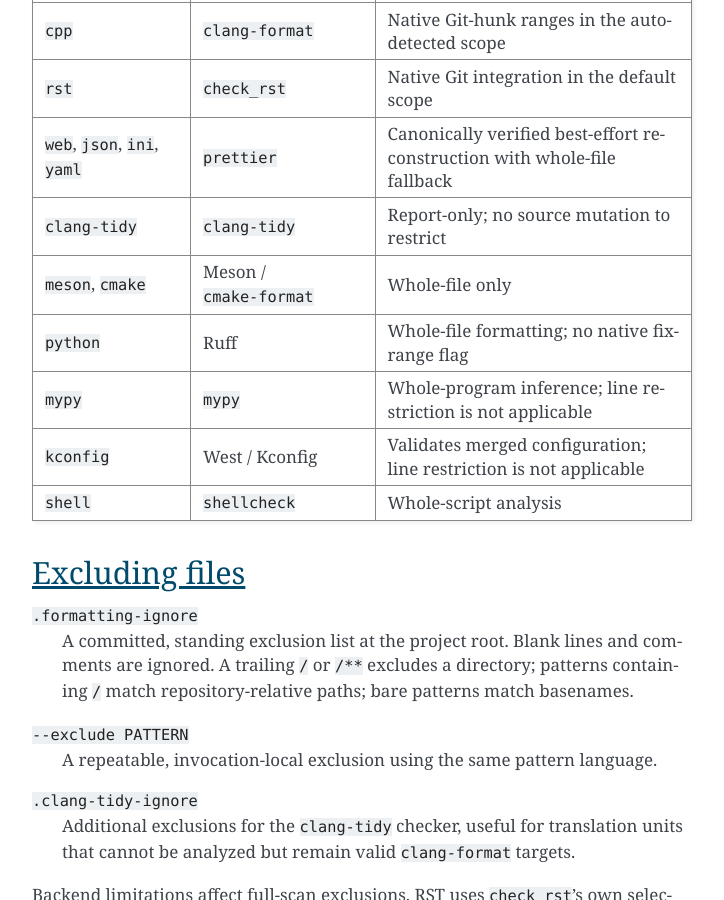
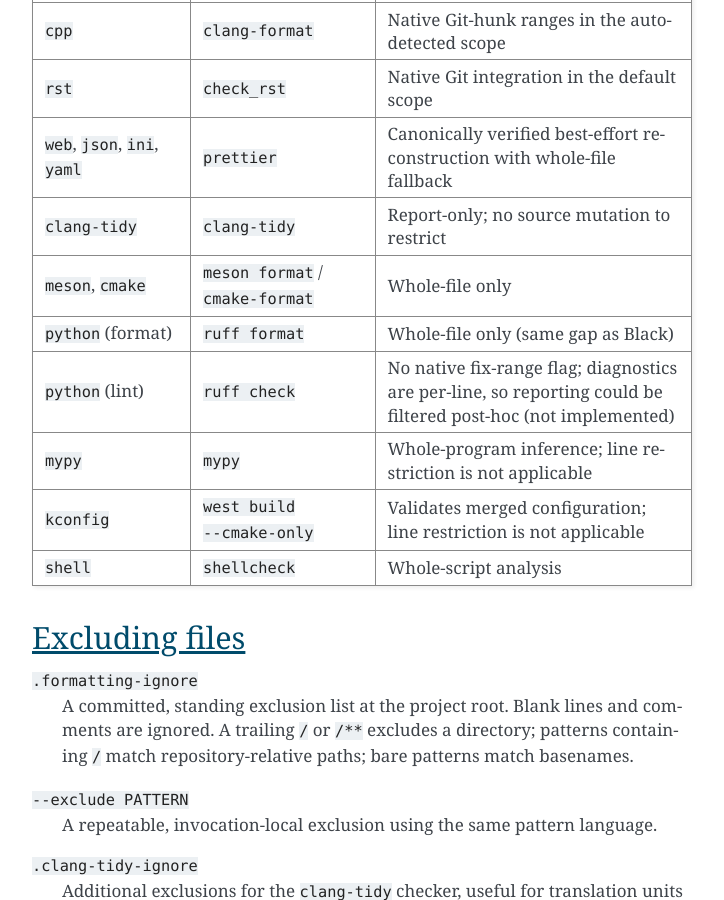
Before and after one commit to dememax/check_formatting, a Sphinx documentation site: the page built from docs/check_formatting.rst, in a window 1280 px wide and 900 px high, scrolled down 6157 px. Shown: the whole window, without its empty margins (388-1112 px from the left). Built offline with Sphinx 7.4.7, drawn with Linux system fonts in a browser that asks for light colours.

Commit message:
docs: align Backend scope matrix's backend names with Registered checkers
Three cells had drifted from the names Registered checkers already
established, and one merge lost real information:

- meson/cmake row: 'Meson' -> '``meson format``' (was naming the tool,
  not the backend, and unlike every other cell in the column wasn't
  even inline-literal formatted).
- kconfig row: 'West / Kconfig' -> '``west build --cmake-only``' (Kconfig
  is the subsystem being validated, not a backend name).
- python row split into 'python (format)' / 'python (lint)', mirroring
  README's own Scope guarantee table: the merged row's 'no native
  fix-range flag' blended ruff format's total absence of a range flag
  with ruff check's per-line-but-unfiltered diagnostics, two distinct
  facts.

Co-Authored-By: Claude Sonnet 5 <noreply@anthropic.com>

```diff
--- a/docs/check_formatting.rst
+++ b/docs/check_formatting.rst
@@ -314,16 +314,20 @@ Backend scope matrix
      - ``clang-tidy``
      - Report-only; no source mutation to restrict
    * - ``meson``, ``cmake``
-     - Meson / ``cmake-format``
+     - ``meson format`` / ``cmake-format``
      - Whole-file only
-   * - ``python``
-     - Ruff
-     - Whole-file formatting; no native fix-range flag
+   * - ``python`` (format)
+     - ``ruff format``
+     - Whole-file only (same gap as Black)
+   * - ``python`` (lint)
+     - ``ruff check``
+     - No native fix-range flag; diagnostics are per-line, so reporting
+       could be filtered post-hoc (not implemented)
    * - ``mypy``
      - ``mypy``
      - Whole-program inference; line restriction is not applicable
    * - ``kconfig``
-     - West / Kconfig
+     - ``west build --cmake-only``
      - Validates merged configuration; line restriction is not applicable
    * - ``shell``
      - ``shellcheck``
```
